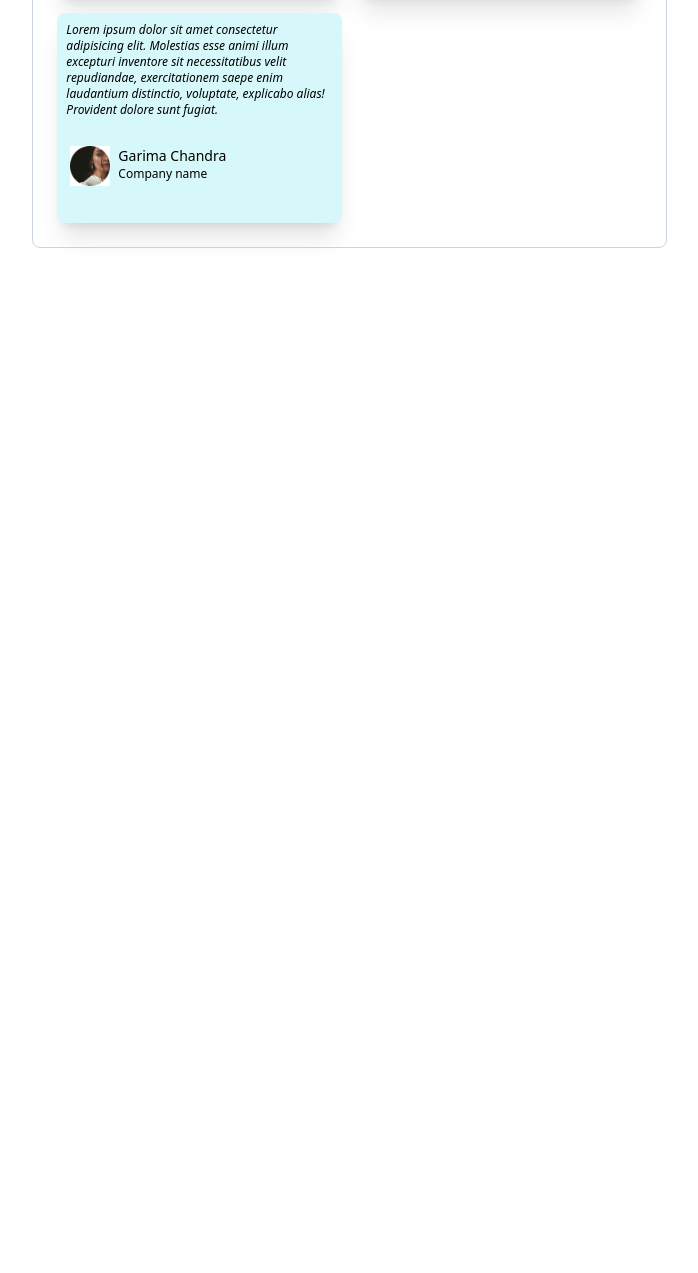
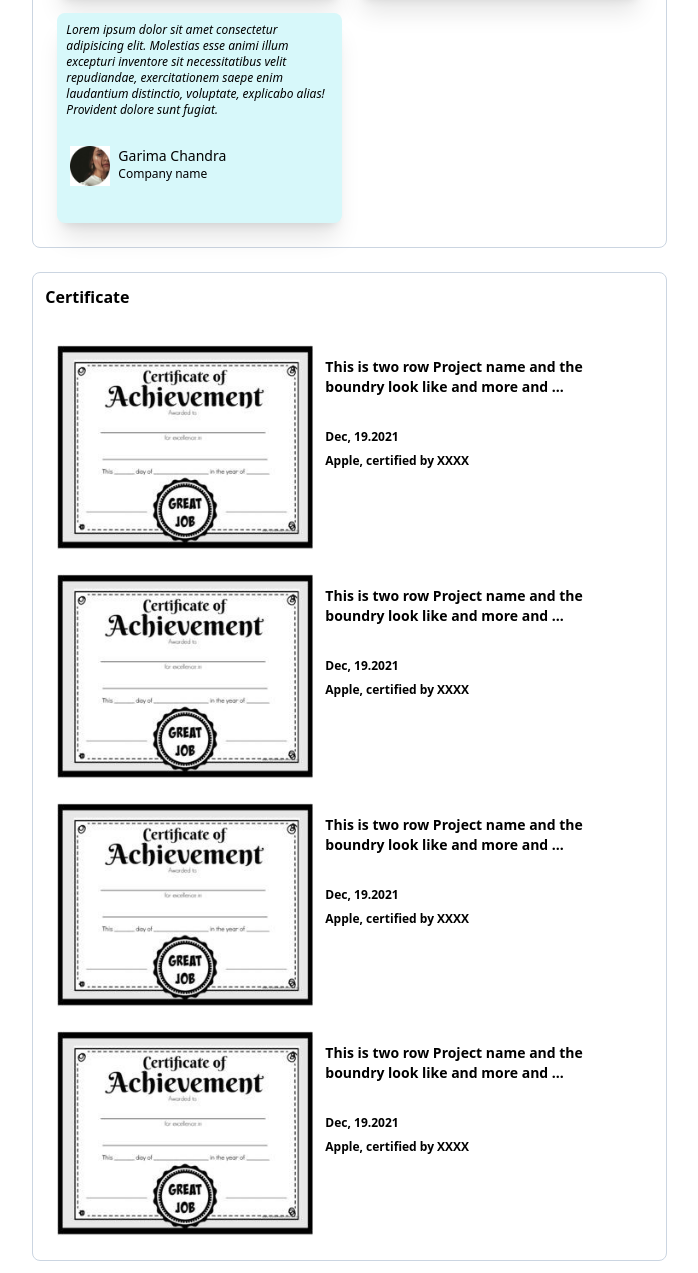
Before and after one commit to elyor-doniyorov/profile-page-tailwindcss-, a website: page index.html in a window 1280 px wide. Shown: the part 1944-3217 px from the top of the page, without its empty margins (449-1147 px from the left). Before the commit the page ends 2204 px from the top, so only its background shows below. Drawn offline with Linux system fonts and the light colour scheme.

Commit message:
Create Certificate section

```diff
--- a/index.html
+++ b/index.html
@@ -317,7 +317,58 @@
         </div>
       </div>
     </div>
+  </section>
 
+  <section class="relative container flex mx-auto p-3 justify-between">
+    <div class="w-1/6"></div>
+    <div class="w-4/6 border border-slate-300 rounded-lg p-3">
+      <p class="font-semibold">Certificate</p>
+      <br>
+      <div class="flex-col p-3">
+        <div class="flex">
+          <img src="img/certificate.jpg" alt="certificate" class="w-64">
+          <div class="flex-col p-2">
+            <p class="text-sm font-bold p-1">This is two row Project name and the boundry look like and more and ...</p>
+            <br>
+            <p class="text-xs font-semibold p-1">Dec, 19.2021</p>
+            <p class="text-xs font-semibold p-1">Apple, certified by XXXX</p>
+          </div>
+        </div>
+      </div>
+      <div class="flex-col p-3">
+        <div class="flex">
+          <img src="img/certificate.jpg" alt="certificate" class="w-64">
+          <div class="flex-col p-2">
+            <p class="text-sm font-bold p-1">This is two row Project name and the boundry look like and more and ...</p>
+            <br>
+            <p class="text-xs font-semibold p-1">Dec, 19.2021</p>
+            <p class="text-xs font-semibold p-1">Apple, certified by XXXX</p>
+          </div>
+        </div>
+      </div>
+      <div class="flex-col p-3">
+        <div class="flex">
+          <img src="img/certificate.jpg" alt="certificate" class="w-64">
+          <div class="flex-col p-2">
+            <p class="text-sm font-bold p-1">This is two row Project name and the boundry look like and more and ...</p>
+            <br>
+            <p class="text-xs font-semibold p-1">Dec, 19.2021</p>
+            <p class="text-xs font-semibold p-1">Apple, certified by XXXX</p>
+          </div>
+        </div>
+      </div>
+      <div class="flex-col p-3">
+        <div class="flex">
+          <img src="img/certificate.jpg" alt="certificate" class="w-64">
+          <div class="flex-col p-2">
+            <p class="text-sm font-bold p-1">This is two row Project name and the boundry look like and more and ...</p>
+            <br>
+            <p class="text-xs font-semibold p-1">Dec, 19.2021</p>
+            <p class="text-xs font-semibold p-1">Apple, certified by XXXX</p>
+          </div>
+        </div>
+      </div>
+    </div>
   </section>
 </body>
 </html>
```
Also changed, not shown: css/main.css, img/certificate.jpg (added).
